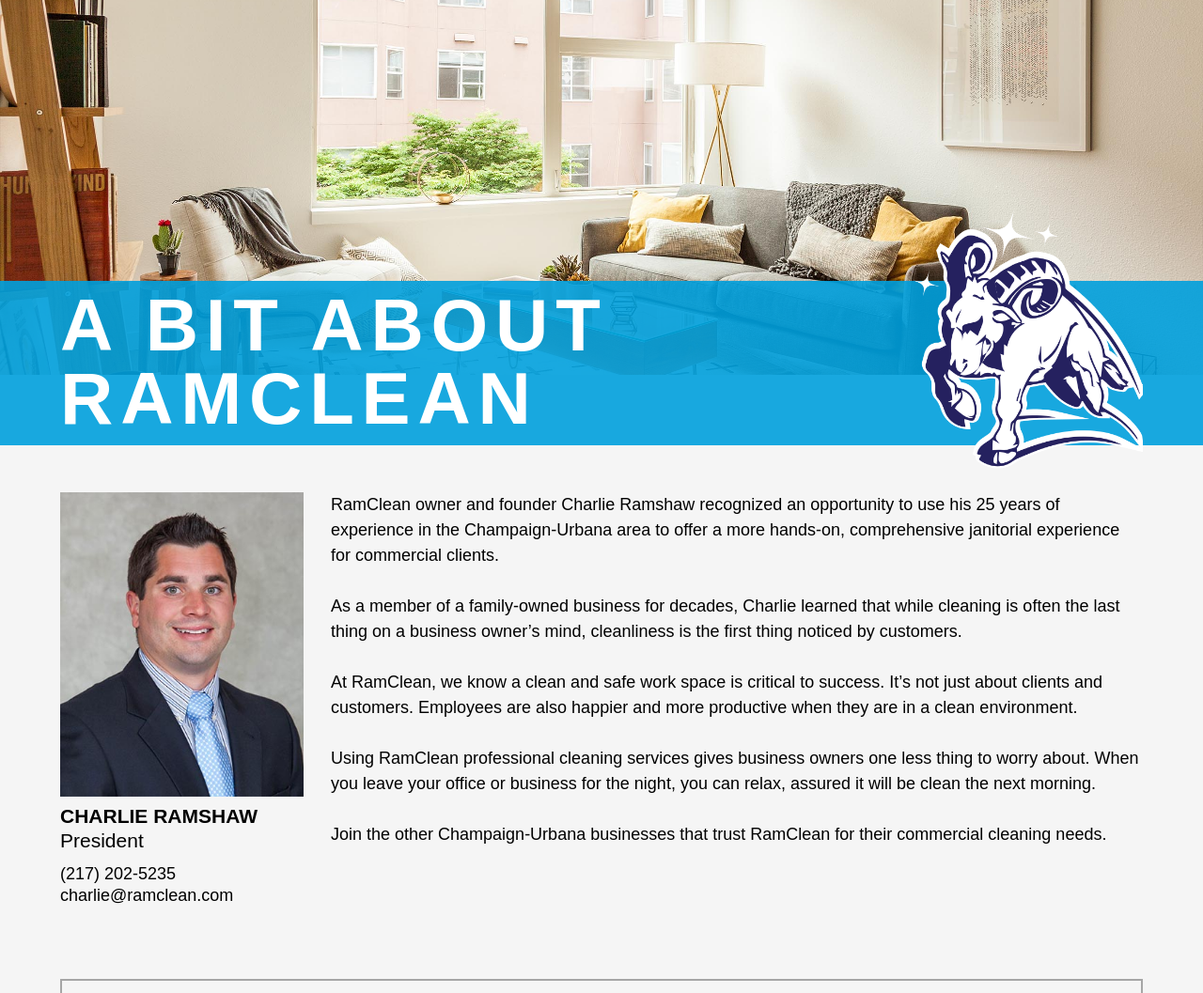
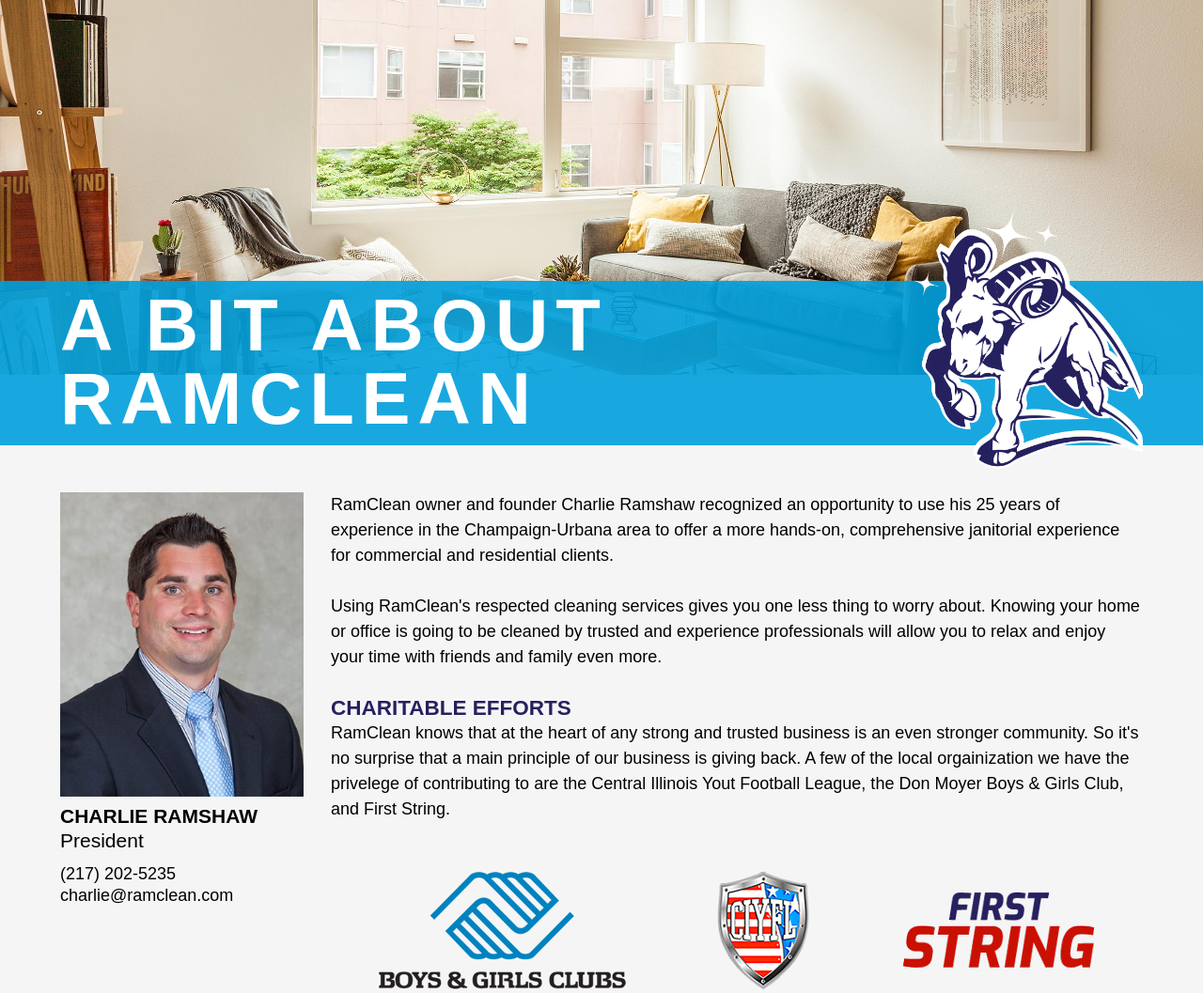
Before and after one commit to alx4567/ramclean, a PHP site: page /who-we-are.php in a window 1280 px wide. Shown: the part 101-1158 px from the top of the page at 94% size. Run offline with PHP 8.4, Linux system fonts and the light colour scheme; some libraries are stand-ins or nearby versions; some web fonts are replaced; grey boxes are pictures that could not be loaded.

Commit message:
Added trusted and respect text to WhatWeDo. Changed text on WhoWeAre. Created 'Charity Efforts' to WhoWeAre. Created charity logos

```diff
--- a/assets/whoWeAre.css
+++ b/assets/whoWeAre.css
@@ -99,6 +99,17 @@
 
 .about-text-container p {
     margin-bottom: 1.5em;
+}
+
+.charity-logo-container {
+    display: flex;
+    flex-wrap: wrap;
+    justify-content: space-around;
+    text-align: center;
+}
+
+.charity-logo-container img {
+    margin-top: 24px;
 }
 
 .google-map-container {
--- a/who-we-are.php
+++ b/who-we-are.php
@@ -31,22 +31,25 @@
         <div class="about-text-container">
             <p>RamClean owner and founder Charlie Ramshaw recognized an opportunity to use
             his 25 years of experience in the Champaign-Urbana area to offer a more hands-on,
-            comprehensive janitorial experience for commercial clients.</p>
+            comprehensive janitorial experience for commercial and residential clients.</p>
 
-            <p>As a member of a family-owned business for decades, Charlie learned that
-            while cleaning is often the last thing on a business owner’s mind, cleanliness
-            is the first thing noticed by customers.</p>
+            <p>Using RamClean's respected cleaning services gives you one less thing to worry
+            about. Knowing your home or office is going to be cleaned by trusted and experience
+            professionals will allow you to relax and enjoy your time with friends and family
+            even more.</p>
 
-            <p>At RamClean, we know a clean and safe work space is critical to success. It’s
-            not just about clients and customers. Employees are also happier and more
-            productive when they are in a clean environment.</p>
+            <h6 style="font-size: 1.25em; color: #25215f;">CHARITABLE EFFORTS</h6>
 
-            <p>Using RamClean professional cleaning services gives business owners one less
-            thing to worry about. When you leave your office or business for the night, you
-            can relax, assured it will be clean the next morning.</p>
+            <p>RamClean knows that at the heart of any strong and trusted business is an even stronger
+            community. So it's no surprise that a main principle of our business is giving  back. A few
+            of the local orgainization we have the privelege of contributing to are the Central Illinois
+            Yout Football League, the Don Moyer Boys &amp; Girls Club, and First String. </p>
 
-            <p>Join the other Champaign-Urbana businesses that trust RamClean for their
-            commercial cleaning needs.</p>
+            <div class="charity-logo-container">
+                <img src="img/charity-logos/boys-girls-club-logo.png" alt="Boys and Girls Club Logo" />
+                <img src="img/charity-logos/ciyfl-logo.png" alt="Central Illinois Football League Logo"/>
+                <img src="img/charity-logos/first-string-logo.png" alt="First String Logo" />
+            </div>
         </div> <!-- about-text-container -->
     </section> <!-- about-info-container -->
 
```
Also changed, not shown: what-we-do.php (+4 -3 lines), img/charity-logos/boys-girls-club-logo.png (added), img/charity-logos/ciyfl-logo.png (added), img/charity-logos/first-string-logo.png (added), 3 other files.
